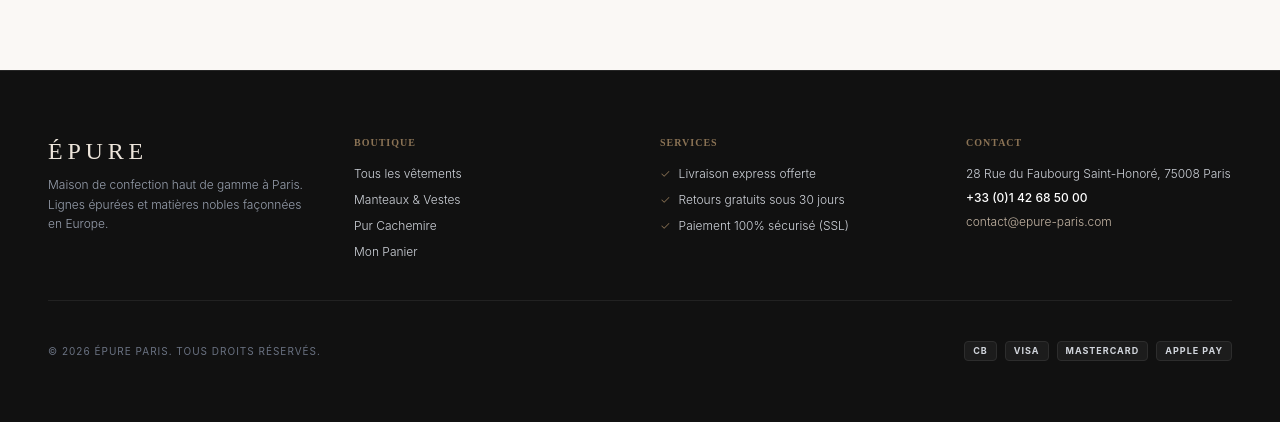
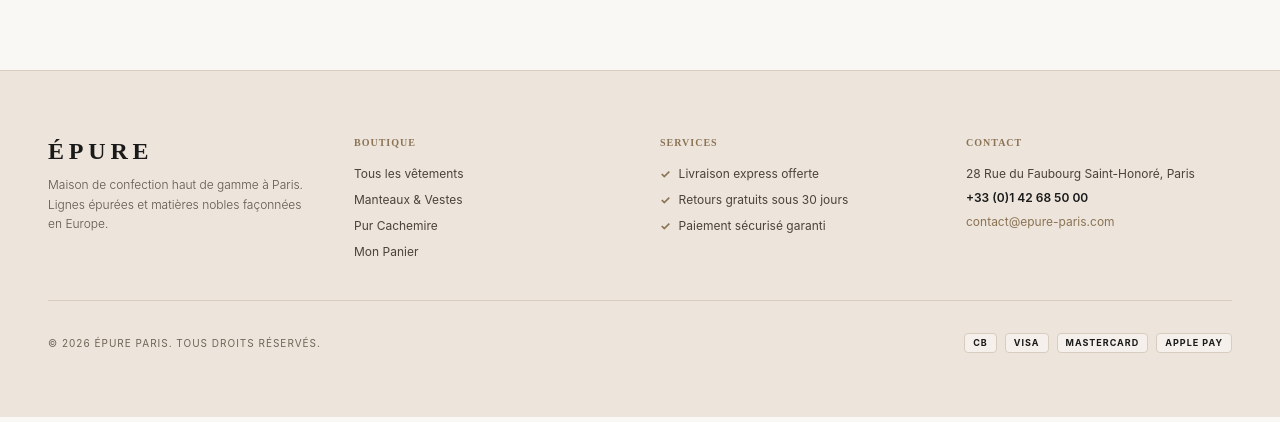
Before and after one commit to bookup237/epure-luxury-us, a React (Vite) app: page / in a window 1280 px wide. Shown: the part 2118-2540 px from the top of the page. Built offline with nearby package versions, Linux system fonts and the light colour scheme.

Commit message:
Update footer to natural beige and sand tones matching site palette

```diff
--- a/src/components/Footer.tsx
+++ b/src/components/Footer.tsx
@@ -3,16 +3,16 @@ import { Link } from 'react-router-dom';
 
 const Footer: React.FC = () => {
   return (
-    <footer className="bg-[#111111] text-white border-t border-[#262626] mt-20">
+    <footer className="bg-[#ede5db] text-[#1a1a1a] border-t border-[#d8cdbf] mt-20">
       <div className="max-w-7xl mx-auto px-6 md:px-12 py-12 md:py-16">
         <div className="grid grid-cols-1 md:grid-cols-4 gap-10 items-start">
 
           {/* 1. Identité de la Marque */}
           <div className="md:col-span-1">
-            <h3 className="font-['Cormorant_Garamond'] text-2xl tracking-[0.2em] font-light text-[#ede5db] uppercase mb-2">
+            <h3 className="font-['Cormorant_Garamond'] text-2xl tracking-[0.2em] font-semibold text-[#1a1a1a] uppercase mb-2">
               ÉPURE
             </h3>
-            <p className="text-xs text-gray-400 font-light leading-relaxed">
+            <p className="text-xs text-[#5c5449] font-light leading-relaxed">
               Maison de confection haut de gamme à Paris. Lignes épurées et matières nobles façonnées en Europe.
             </p>
           </div>
@@ -22,18 +22,18 @@ const Footer: React.FC = () => {
             <h4 className="text-[10px] font-bold uppercase tracking-widest text-[#8b7355] mb-4">
               Boutique
             </h4>
-            <ul className="space-y-2.5 text-xs text-gray-300 font-light">
+            <ul className="space-y-2.5 text-xs text-[#4a4339]">
               <li>
-                <Link to="/" className="hover:text-white transition-colors">Tous les vêtements</Link>
+                <Link to="/" className="hover:text-black hover:underline transition-colors">Tous les vêtements</Link>
               </li>
               <li>
-                <Link to="/" className="hover:text-white transition-colors">Manteaux & Vestes</Link>
+                <Link to="/" className="hover:text-black hover:underline transition-colors">Manteaux & Vestes</Link>
               </li>
               <li>
-                <Link to="/" className="hover:text-white transition-colors">Pur Cachemire</Link>
+                <Link to="/" className="hover:text-black hover:underline transition-colors">Pur Cachemire</Link>
               </li>
               <li>
-                <Link to="/cart" className="hover:text-white transition-colors">Mon Panier</Link>
+                <Link to="/cart" className="hover:text-black hover:underline transition-colors">Mon Panier</Link>
               </li>
             </ul>
           </div>
@@ -43,18 +43,18 @@ const Footer: React.FC = () => {
             <h4 className="text-[10px] font-bold uppercase tracking-widest text-[#8b7355] mb-4">
               Services
             </h4>
-            <ul className="space-y-2.5 text-xs text-gray-300 font-light">
+            <ul className="space-y-2.5 text-xs text-[#4a4339]">
               <li className="flex items-center gap-2">
-                <span className="text-[#8b7355]">&#10003;</span>
+                <span className="text-[#8b7355] font-bold">&#10003;</span>
                 <span>Livraison express offerte</span>
               </li>
               <li className="flex items-center gap-2">
-                <span className="text-[#8b7355]">&#10003;</span>
+                <span className="text-[#8b7355] font-bold">&#10003;</span>
                 <span>Retours gratuits sous 30 jours</span>
               </li>
               <li className="flex items-center gap-2">
-                <span className="text-[#8b7355]">&#10003;</span>
-                <span>Paiement 100% sécurisé (SSL)</span>
+                <span className="text-[#8b7355] font-bold">&#10003;</span>
+                <span>Paiement sécurisé garanti</span>
               </li>
             </ul>
           </div>
@@ -64,25 +64,25 @@ const Footer: React.FC = () => {
             <h4 className="text-[10px] font-bold uppercase tracking-widest text-[#8b7355] mb-4">
               Contact
             </h4>
-            <div className="space-y-2 text-xs text-gray-300 font-light">
-              <p>28 Rue du Faubourg Saint-Honoré, 75008 Paris</p>
-              <p className="text-white font-medium">+33 (0)1 42 68 50 00</p>
-              <p className="text-[#c4b5a4]">contact@epure-paris.com</p>
+            <div className="space-y-2 text-xs text-[#4a4339]">
+              <p>28 Rue du Faubourg Saint-Honoré, Paris</p>
+              <p className="text-[#1a1a1a] font-semibold">+33 (0)1 42 68 50 00</p>
+              <p className="text-[#8b7355]">contact@epure-paris.com</p>
             </div>
           </div>
 
         </div>
 
         {/* Ligne inférieure : Copyright & Paiements */}
-        <div className="pt-10 mt-10 border-t border-[#222222] flex flex-col sm:flex-row justify-between items-center text-[10px] uppercase tracking-widest text-gray-500 gap-4">
+        <div className="pt-8 mt-10 border-t border-[#d8cdbf] flex flex-col sm:flex-row justify-between items-center text-[10px] uppercase tracking-widest text-[#6e6456] gap-4">
           <div>
             &copy; {new Date().getFullYear()} ÉPURE Paris. Tous droits réservés.
           </div>
           <div className="flex items-center gap-2">
-            <span className="bg-[#1c1c1c] border border-[#2d2d2d] px-2 py-0.5 rounded text-[9px] font-bold text-gray-300">CB</span>
-            <span className="bg-[#1c1c1c] border border-[#2d2d2d] px-2 py-0.5 rounded text-[9px] font-bold text-gray-300">VISA</span>
-            <span className="bg-[#1c1c1c] border border-[#2d2d2d] px-2 py-0.5 rounded text-[9px] font-bold text-gray-300">MASTERCARD</span>
-            <span className="bg-[#1c1c1c] border border-[#2d2d2d] px-2 py-0.5 rounded text-[9px] font-bold text-gray-300">APPLE PAY</span>
+            <span className="bg-[#f5f0eb] border border-[#d8cdbf] px-2 py-0.5 rounded text-[9px] font-bold text-[#1a1a1a]">CB</span>
+            <span className="bg-[#f5f0eb] border border-[#d8cdbf] px-2 py-0.5 rounded text-[9px] font-bold text-[#1a1a1a]">VISA</span>
+            <span className="bg-[#f5f0eb] border border-[#d8cdbf] px-2 py-0.5 rounded text-[9px] font-bold text-[#1a1a1a]">MASTERCARD</span>
+            <span className="bg-[#f5f0eb] border border-[#d8cdbf] px-2 py-0.5 rounded text-[9px] font-bold text-[#1a1a1a]">APPLE PAY</span>
           </div>
         </div>
       </div>
```
